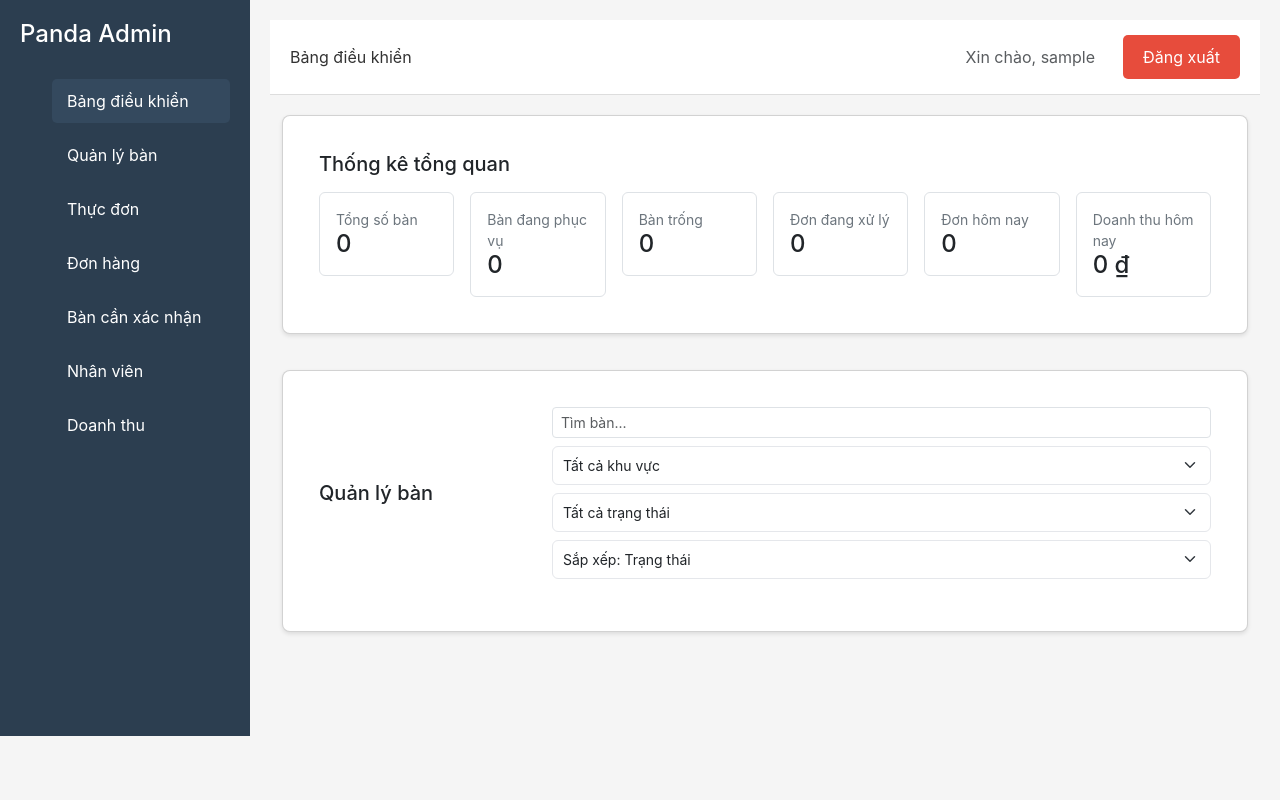
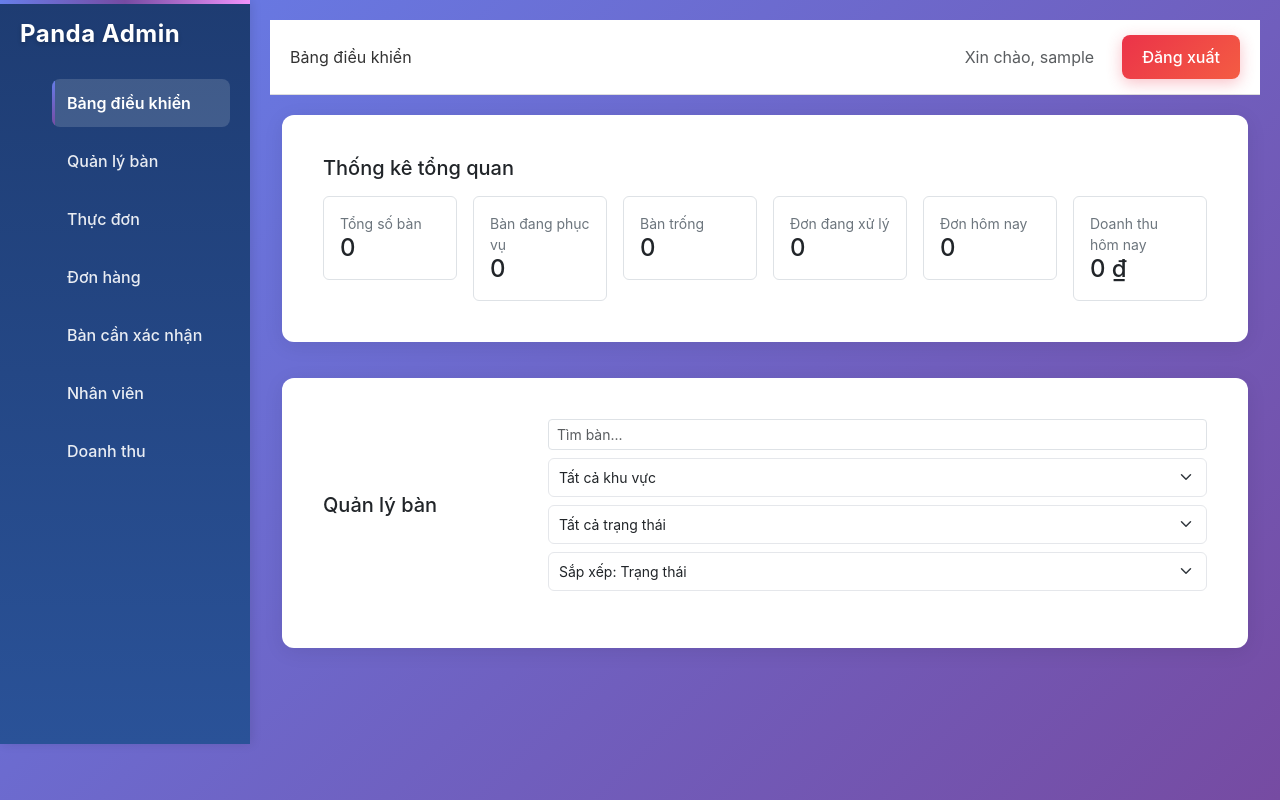
Before and after one commit to CongHien05/restaurant-management, a PHP site: page /dashboard.php in a window 1280 px wide. Run offline with PHP 8.4, Linux system fonts and the light colour scheme; the visitor is signed in with stand-in values (Sample User, id 1); data that the repository does not hold is empty; a stand-in replaces the project's code that opens the database connection.

Commit message:
UI: Add cache busting version to css + improve design

```diff
--- a/admin/css/styles.css
+++ b/admin/css/styles.css
@@ -6,9 +6,11 @@
 }
 
 body {
-    font-family: -apple-system, BlinkMacSystemFont, 'Segoe UI', Roboto, sans-serif;
-    background-color: #f5f5f5;
+    font-family: -apple-system, BlinkMacSystemFont, 'Segoe UI', Roboto, 'Helvetica Neue', sans-serif;
+    background: linear-gradient(135deg, #667eea 0%, #764ba2 100%);
+    background-attachment: fixed;
     color: #333;
+    min-height: 100vh;
 }
 
 /* Layout */
@@ -20,14 +22,29 @@ body {
 
 /* Sidebar */
 .sidebar {
-    background: #2c3e50;
+    background: linear-gradient(180deg, #1e3c72 0%, #2a5298 100%);
     color: white;
     padding: 20px;
+    box-shadow: 2px 0 10px rgba(0,0,0,0.1);
+    position: relative;
+}
+
+.sidebar::before {
+    content: '';
+    position: absolute;
+    top: 0;
+    left: 0;
+    right: 0;
+    height: 4px;
+    background: linear-gradient(90deg, #667eea, #764ba2, #f093fb);
 }
 
 .sidebar-header h2 {
     margin-bottom: 30px;
     font-size: 24px;
+    font-weight: 700;
+    letter-spacing: 0.5px;
+    text-shadow: 0 2px 4px rgba(0,0,0,0.2);
 }
 
 .sidebar-nav ul {
@@ -39,17 +56,45 @@ body {
 }
 
 .sidebar-nav a {
-    color: white;
+    color: rgba(255,255,255,0.9);
     text-decoration: none;
-    padding: 10px 15px;
+    padding: 12px 15px;
     display: block;
-    border-radius: 5px;
-    transition: background-color 0.3s;
+    border-radius: 8px;
+    transition: all 0.3s ease;
+    position: relative;
+    overflow: hidden;
+    font-weight: 500;
 }
 
-.sidebar-nav a:hover,
+.sidebar-nav a::before {
+    content: '';
+    position: absolute;
+    left: 0;
+    top: 0;
+    height: 100%;
+    width: 3px;
+    background: linear-gradient(180deg, #667eea, #764ba2);
+    transform: scaleY(0);
+    transition: transform 0.3s ease;
+}
+
+.sidebar-nav a:hover {
+    background: rgba(255,255,255,0.1);
+    color: white;
+    transform: translateX(5px);
+    box-shadow: 0 4px 8px rgba(0,0,0,0.1);
+}
+
+.sidebar-nav a:hover::before,
+.sidebar-nav a.active::before {
+    transform: scaleY(1);
+}
+
 .sidebar-nav a.active {
-    background-color: #34495e;
+    background: rgba(255,255,255,0.15);
+    color: white;
+    font-weight: 600;
 }
 
 /* Content */
@@ -76,42 +121,57 @@ body {
 /* Cards */
 .card {
     background: white;
-    border-radius: 8px;
-    padding: 20px;
+    border-radius: 12px;
+    padding: 24px;
     margin-bottom: 20px;
-    box-shadow: 0 2px 4px rgba(0,0,0,0.1);
+    box-shadow: 0 4px 20px rgba(0,0,0,0.08);
+    transition: all 0.3s ease;
+    border: 1px solid rgba(255,255,255,0.8);
+}
+
+.card:hover {
+    box-shadow: 0 8px 30px rgba(0,0,0,0.12);
+    transform: translateY(-2px);
 }
 
 /* Buttons */
 .btn {
-    background: #3498db;
+    background: linear-gradient(135deg, #667eea 0%, #764ba2 100%);
     color: white;
     border: none;
     padding: 10px 20px;
-    border-radius: 5px;
+    border-radius: 8px;
     cursor: pointer;
     text-decoration: none;
     display: inline-block;
+    font-weight: 500;
+    transition: all 0.3s ease;
+    box-shadow: 0 4px 15px rgba(102, 126, 234, 0.3);
 }
 
 .btn:hover {
-    background: #2980b9;
+    transform: translateY(-2px);
+    box-shadow: 0 6px 20px rgba(102, 126, 234, 0.4);
 }
 
 .btn-danger {
-    background: #e74c3c;
+    background: linear-gradient(135deg, #eb3349 0%, #f45c43 100%);
+    box-shadow: 0 4px 15px rgba(235, 51, 73, 0.3);
 }
 
 .btn-danger:hover {
-    background: #c0392b;
+    transform: translateY(-2px);
+    box-shadow: 0 6px 20px rgba(235, 51, 73, 0.4);
 }
 
 .btn-success {
-    background: #27ae60;
+    background: linear-gradient(135deg, #11998e 0%, #38ef7d 100%);
+    box-shadow: 0 4px 15px rgba(17, 153, 142, 0.3);
 }
 
 .btn-success:hover {
-    background: #229954;
+    transform: translateY(-2px);
+    box-shadow: 0 6px 20px rgba(17, 153, 142, 0.4);
 }
 
 /* Forms */
--- a/admin/dashboard.php
+++ b/admin/dashboard.php
@@ -692,11 +692,11 @@ include __DIR__ . '/includes/sidebar.php';
                 PAYMENT_MODAL?.hide();
 
                 // Refresh all relevant UI components
-                loadStats();
+            loadStats();
                 if (typeof loadMiniChart === 'function') { loadMiniChart(); }
                 if (typeof loadTopItems === 'function') { loadTopItems(); }
                 if (typeof renderPaymentQueue === 'function') { renderPaymentQueue(); }
-                loadTables();
+            loadTables();
 
                 // Refresh approvals badge count (in case completed order had pending items)
                 if (typeof window.updatePendingApprovalsBadge === 'function') {
--- a/admin/includes/header.php
+++ b/admin/includes/header.php
@@ -9,7 +9,7 @@ $user = $_SESSION['admin_user'] ?? null;
     <meta name="viewport" content="width=device-width, initial-scale=1.0">
     <title><?php echo isset($pageTitle) ? htmlspecialchars($pageTitle) : 'Panda Admin'; ?></title>
     <link href="https://cdn.jsdelivr.net/npm/bootstrap@5.3.3/dist/css/bootstrap.min.css" rel="stylesheet" integrity="sha384-QWTKZyjpPEjISv5WaRU9OFeRpok6YctnYmDr5pNlyT2bRjXh0JMhjY6hW+ALEwIH" crossorigin="anonymous">
-    <link rel="stylesheet" href="css/styles.css">
+    <link rel="stylesheet" href="css/styles.css?v=2.0">
     <script>
       window.PHP_ADMIN_TOKEN = <?php echo json_encode($_SESSION['admin_token'] ?? null); ?>;
     </script>
```
